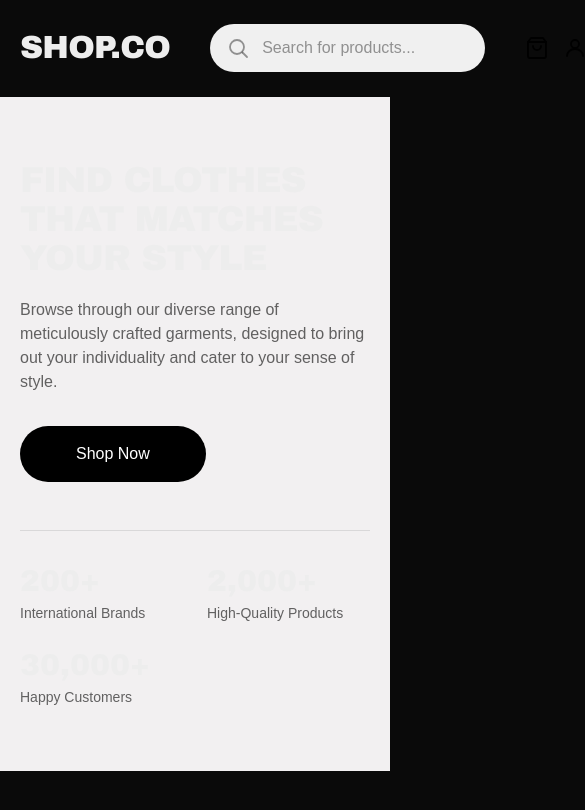
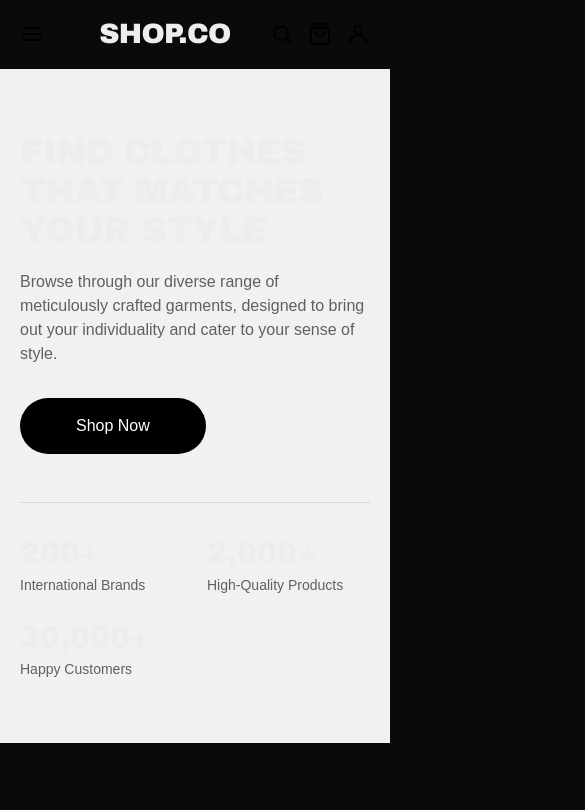
Before and after one commit to Maarrttiinn456/e-shop, a Next.js app: page / in a window 390 px wide. Shown: the top 810 px of the page, 585 px wide, since content can reach past the window. Built offline with nearby package versions, Linux system fonts and the light colour scheme.

Commit message:
feat: mobilní navigace s hamburger menu
Co-Authored-By: Claude Sonnet 4.6 <noreply@anthropic.com>

```diff
--- a/src/components/Header.tsx
+++ b/src/components/Header.tsx
@@ -1,30 +1,58 @@
+'use client';
+
+import { useState } from 'react';
 import { Navigation } from './Navigation';
 import { SearchBar } from './SearchBar';
 
 export function Header() {
+    const [menuOpen, setMenuOpen] = useState(false);
+
     return (
-        <header className="w-full border-b border-black/10">
-            <div className="container flex items-center gap-10 py-6">
-                {/* Logo */}
-                <span className="text-[32px] font-bold font-heading leading-none tracking-tight shrink-0">
+        <header className="w-full border-b border-black/10 relative">
+            <div className="container flex items-center py-5 md:py-6 md:gap-10">
+                {/* Hamburger / Křížek – jen mobil */}
+                <button
+                    className="md:hidden shrink-0 mr-4"
+                    aria-label={menuOpen ? 'Zavřít menu' : 'Otevřít menu'}
+                    onClick={() => setMenuOpen(!menuOpen)}
+                >
+                    {menuOpen ? (
+                        <svg width="24" height="24" viewBox="0 0 24 24" fill="none" aria-hidden="true">
+                            <path d="M6 6l12 12M18 6L6 18" stroke="black" strokeWidth="1.8" strokeLinecap="round" />
+                        </svg>
+                    ) : (
+                        <svg width="24" height="24" viewBox="0 0 24 24" fill="none" aria-hidden="true">
+                            <path d="M3 6h18M3 12h18M3 18h18" stroke="black" strokeWidth="1.8" strokeLinecap="round" />
+                        </svg>
+                    )}
+                </button>
+
+                {/* Logo – uprostřed na mobilu, vlevo na desktopu */}
+                <span className="flex-1 text-center md:flex-none md:text-left text-[28px] md:text-[32px] font-bold font-heading leading-none tracking-tight">
                     SHOP.CO
                 </span>
 
+                {/* Desktop navigace */}
                 <Navigation />
 
-                <SearchBar />
+                {/* SearchBar – jen desktop */}
+                <div className="hidden md:flex flex-1">
+                    <SearchBar />
+                </div>
 
                 {/* Ikony */}
                 <div className="flex items-center gap-3.5 shrink-0">
+                    {/* Lupa – jen mobil */}
+                    <button className="md:hidden" aria-label="Hledat">
+                        <svg width="24" height="24" viewBox="0 0 24 24" fill="none" aria-hidden="true">
+                            <circle cx="11" cy="11" r="7" stroke="black" strokeWidth="1.8" />
+                            <path d="M16.5 16.5L21 21" stroke="black" strokeWidth="1.8" strokeLinecap="round" />
+                        </svg>
+                    </button>
+
                     {/* Košík */}
                     <button aria-label="Košík">
-                        <svg
-                            width="24"
-                            height="24"
-                            viewBox="0 0 24 24"
-                            fill="none"
-                            aria-hidden="true"
-                        >
+                        <svg width="24" height="24" viewBox="0 0 24 24" fill="none" aria-hidden="true">
                             <path
                                 d="M6 2L3 6v14a2 2 0 002 2h14a2 2 0 002-2V6l-3-4z"
                                 stroke="black"
@@ -32,52 +60,39 @@ export function Header() {
                                 strokeLinecap="round"
                                 strokeLinejoin="round"
                             />
-                            <path
-                                d="M3 6h18"
-                                stroke="black"
-                                strokeWidth="1.8"
-                                strokeLinecap="round"
-                                strokeLinejoin="round"
-                            />
-                            <path
-                                d="M16 10a4 4 0 01-8 0"
-                                stroke="black"
-                                strokeWidth="1.8"
-                                strokeLinecap="round"
-                                strokeLinejoin="round"
-                            />
+                            <path d="M3 6h18" stroke="black" strokeWidth="1.8" strokeLinecap="round" strokeLinejoin="round" />
+                            <path d="M16 10a4 4 0 01-8 0" stroke="black" strokeWidth="1.8" strokeLinecap="round" strokeLinejoin="round" />
                         </svg>
                     </button>
 
                     {/* Uživatel */}
                     <button aria-label="Profil">
-                        <svg
-                            width="24"
-                            height="24"
-                            viewBox="0 0 24 24"
-                            fill="none"
-                            aria-hidden="true"
-                        >
-                            <circle
-                                cx="12"
-                                cy="8"
-                                r="4"
-                                stroke="black"
-                                strokeWidth="1.8"
-                                strokeLinecap="round"
-                                strokeLinejoin="round"
-                            />
-                            <path
-                                d="M4 20c0-4 3.582-7 8-7s8 3 8 7"
-                                stroke="black"
-                                strokeWidth="1.8"
-                                strokeLinecap="round"
-                                strokeLinejoin="round"
-                            />
+                        <svg width="24" height="24" viewBox="0 0 24 24" fill="none" aria-hidden="true">
+                            <circle cx="12" cy="8" r="4" stroke="black" strokeWidth="1.8" strokeLinecap="round" strokeLinejoin="round" />
+                            <path d="M4 20c0-4 3.582-7 8-7s8 3 8 7" stroke="black" strokeWidth="1.8" strokeLinecap="round" strokeLinejoin="round" />
                         </svg>
                     </button>
                 </div>
             </div>
+
+            {/* Mobilní menu – absolutní, překryje obsah */}
+            <div
+                className={`md:hidden absolute left-0 right-0 top-full bg-white z-50 overflow-hidden transition-all duration-300 ease-in-out border-b border-black/10 ${
+                    menuOpen ? 'max-h-96 opacity-100' : 'max-h-0 opacity-0'
+                }`}
+            >
+                <nav className="container flex flex-col gap-1 pb-6 pt-2">
+                    <button className="flex items-center justify-between w-full py-3 text-lg font-body text-black border-b border-black/10">
+                        Shop
+                        <svg width="16" height="16" viewBox="0 0 16 16" fill="none" aria-hidden="true">
+                            <path d="M4 6l4 4 4-4" stroke="currentColor" strokeWidth="1.5" strokeLinecap="round" strokeLinejoin="round" />
+                        </svg>
+                    </button>
+                    <a href="#" className="py-3 text-lg font-body text-black border-b border-black/10">On Sale</a>
+                    <a href="#" className="py-3 text-lg font-body text-black border-b border-black/10">New Arrivals</a>
+                    <a href="#" className="py-3 text-lg font-body text-black">Brands</a>
+                </nav>
+            </div>
         </header>
     );
 }
```
Also changed, not shown: 1 other file (tests, documents, lock files or other folders).
